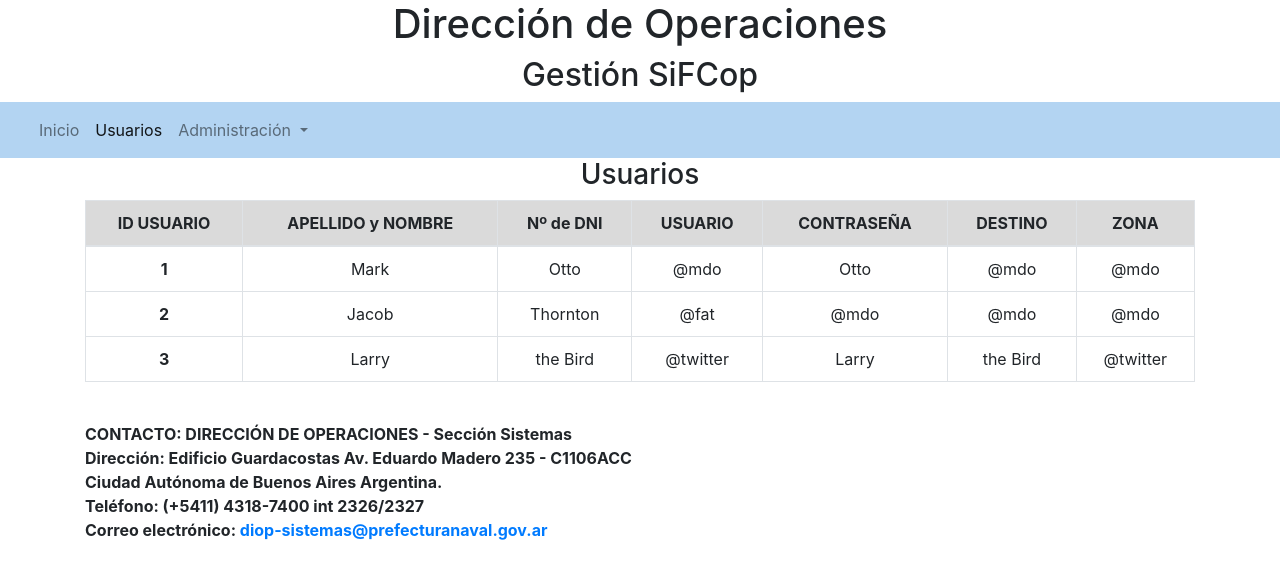
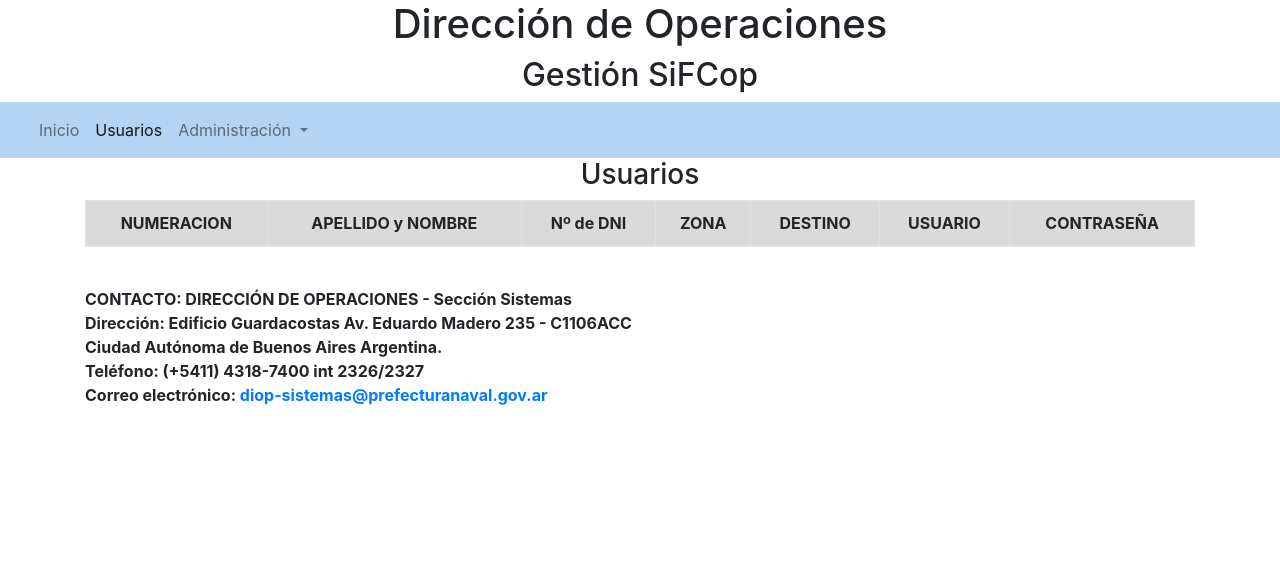
Before and after one commit to JoseOsvaldoFC/proyectoUTNWebmaster, a PHP site: page /inicioUsuarios.php in a window 1280 px wide. Shown: the part 175-754 px from the top of the page. Run offline with PHP 8.4, Linux system fonts and the light colour scheme; tables that the repository leaves empty or names only in its code hold one stand-in row (values such as "Sample post"); lists and menus that the app fills with data are empty.

Commit message:
conexion usuarios
Listado de usuarios

```diff
--- a/sitioSifCoPWEBMASTER/finConexion.php
+++ b/sitioSifCoPWEBMASTER/finConexion.php
@@ -1,7 +1,5 @@
 <?php
-
                 // 4- Cerrar la conexion
                 mysqli_free_result($consulta);
                 mysqli_close($conexion);
-
  ?>
--- a/sitioSifCoPWEBMASTER/index.php
+++ b/sitioSifCoPWEBMASTER/index.php
@@ -1,3 +1,4 @@
 <?php
-  require('login.php');
+  //require('login.php');
+require('inicioPagina.php');
  ?>
--- a/sitioSifCoPWEBMASTER/inicioUsuarios.php
+++ b/sitioSifCoPWEBMASTER/inicioUsuarios.php
@@ -1,3 +1,13 @@
+
+<?php
+                //Conexion PHP
+                include 'conexion.php';
+
+                //Consulta MySQL  - SELECT
+                $queryUsuarios = "SELECT idUsuario, apellidoNombre, numDni, usuario, contrasenia, zona, cuatrigramaDestino FROM usuariossifcop WHERE estado LIKE '%ALTA%' AND NOT(zona LIKE '%DICR%') ORDER BY zona, cuatrigramaDestino";
+                $consulta = mysqli_query($conexion,$queryUsuarios);
+ ?>
+
 <!DOCTYPE doctype html>
 <html class="no-js" lang="">
     <head>
@@ -97,43 +107,34 @@
         <table class="table table-bordered text-center">
           <thead>
             <tr class="table-active">
-              <th scope="col">ID USUARIO</th>
+              <th scope="col">NUMERACION</th>
               <th scope="col">APELLIDO y NOMBRE</th>
               <th scope="col">Nº de DNI</th>
+              <th scope="col">ZONA</th>
+              <th scope="col">DESTINO</th>
               <th scope="col">USUARIO</th>
               <th scope="col">CONTRASEÑA</th>
-              <th scope="col">DESTINO</th>
-              <th scope="col">ZONA</th>
+
             </tr>
           </thead>
           <tbody>
-            <tr>
-              <th scope="row">1</th>
-              <td>Mark</td>
-              <td>Otto</td>
-              <td>@mdo</td>
-              <td>Otto</td>
-              <td>@mdo</td>
-              <td>@mdo</td>
-            </tr>
-            <tr>
-              <th scope="row">2</th>
-              <td>Jacob</td>
-              <td>Thornton</td>
-              <td>@fat</td>
-              <td>@mdo</td>
-             <td>@mdo</td>
-             <td>@mdo</td>
-            </tr>
-            <tr>
-              <th scope="row">3</th>
-              <td>Larry</td>
-              <td>the Bird</td>
-              <td>@twitter</td>
-              <td>Larry</td>
-              <td>the Bird</td>
-              <td>@twitter</td>
-            </tr>
+          <?php
+            $contadorUsuario = 0;
+            /* procesar resultados*/
+            while ($resultados=mysqli_fetch_array($consulta)) {
+              $contadorUsuario += 1;
+              echo "<tr>";
+              echo "<th scope='row'>".$contadorUsuario."</th>";
+              echo "<td>". $resultados['apellidoNombre']."</td>";
+              echo "<td>". $resultados['numDni']."</td>";
+              echo "<td>".$resultados['zona']."</td>";
+              echo "<td>".$resultados['cuatrigramaDestino']."</td>";
+              echo "<td>".$resultados['usuario']."</td>";
+              echo "<td>".$resultados['contrasenia']."</td>";
+              echo  "</tr>";
+          }
+          include('finConexion.php');
+          ?>
           </tbody>
         </table>
         <br>
```
Also changed, not shown: sitioSifCoPWEBMASTER/inicioCelulares.php (+2 -6 lines), sitioSifCoPWEBMASTER/bajaUsuarioPaso3.php (indentation only).
